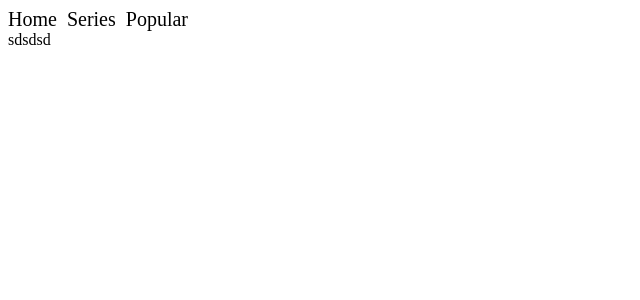
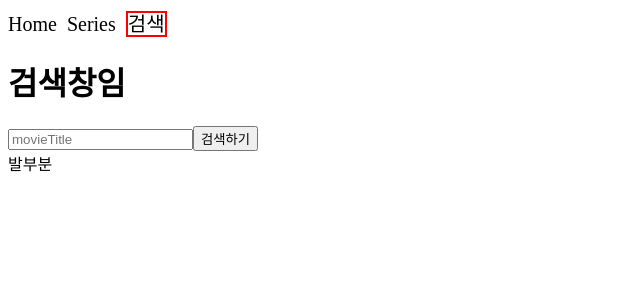
Before and after one commit to redbuttonking/react-for-beginners, a React (Create React App) app: page /search in a window 1280 px wide. Shown: the top 300 px of the page, without its empty margins (0-640 px from the left). Built offline with nearby package versions, Linux system fonts and the light colour scheme.

Commit message:
# day 11
readme 참고

```diff
--- a/src/App.jsx
+++ b/src/App.jsx
@@ -3,6 +3,7 @@ import Home from './pages/Home';
 import { BrowserRouter as Router, Routes, Route } from 'react-router-dom';
 import Header from './components/Header';
 import Footer from './components/Footer';
+import Search from './pages/Search';
 
 function App() {
   return (
@@ -11,6 +12,7 @@ function App() {
       <Routes>
         <Route path="/react-for-beginners" element={<Home />} />
         <Route path="/movie/:id" element={<Detail />} />
+        <Route path="/search" element={<Search />} />
       </Routes>
       <Footer />
     </Router>
--- a/src/components/Footer.jsx
+++ b/src/components/Footer.jsx
@@ -1,5 +1,5 @@
 function Footer() {
-  return <footer>sdsdsd</footer>;
+  return <footer>발부분</footer>;
 }
 
 export default Footer;
--- a/src/components/Header.jsx
+++ b/src/components/Header.jsx
@@ -18,8 +18,8 @@ function Header() {
         </NavLink>
       </span>
       <span className={style.navItem}>
-        <NavLink to={'/456'} className={({ isActive }) => (isActive ? style.activeLink : style.navLink)}>
-          Popular
+        <NavLink to={'/search'} className={({ isActive }) => (isActive ? style.activeLink : style.navLink)}>
+          검색
         </NavLink>
       </span>
     </header>
--- a/src/components/Movie.jsx
+++ b/src/components/Movie.jsx
@@ -3,12 +3,13 @@ import { Link } from 'react-router-dom';
 import style from '../styles/Movie.module.css';
 const IMG_URL = 'https://image.tmdb.org/t/p/w500';
 
-function Movie({ id, coverImg, title, genres, summary }) {
+function Movie({ id, coverImg, title }) {
   return (
     <div className={style.movie}>
       <Link to={`/movie/${id}`}>
         <img src={IMG_URL + coverImg} alt="movie_cover_img" />
       </Link>
+      <div>{title}</div>
       <h2 className={style.movieTitle}>{title}</h2>
     </div>
   );
@@ -18,8 +19,6 @@ Movie.propTypes = {
   id: PropTypes.number.isRequired,
   coverImg: PropTypes.string.isRequired,
   title: PropTypes.string.isRequired,
-  // summary: PropTypes.string.isRequired,
-  // genres: PropTypes.arrayOf(PropTypes.string).isRequired,
 };
 
 export default Movie;
--- /dev/null
+++ b/src/components/SearchInfo.jsx
@@ -0,0 +1,60 @@
+import { useEffect, useState } from 'react';
+import PropTypes from 'prop-types';
+import { Link } from 'react-router-dom';
+
+function SearchInfo({ id, text }) {
+  const [loding, setLoding] = useState(true);
+  const [response, setResponse] = useState([]);
+
+  const getSearchVal = async () => {
+    const options = {
+      method: 'GET',
+      headers: {
+        accept: 'application/json',
+        Authorization:
+          'Bearer eyJhbGciOiJIUzI1NiJ9.eyJhdWQiOiJhNmI5YjM0MjNlYTlhNTk0ZjhkNWNhOWVjMTQxM2FkOSIsInN1YiI6IjY2NWQ5ZGQ0MTZkMmZhNjk2ZWRkODBlYiIsInNjb3BlcyI6WyJhcGlfcmVhZCJdLCJ2ZXJzaW9uIjoxfQ.72BwyMmykV_qZqil2csMYEAPjT3pCjoPyOg1wiW4Kv4',
+      },
+    };
+
+    const json = await (
+      await fetch(
+        `https://api.themoviedb.org/3/search/movie?query=${text}&include_adult=false&language=ko-KR&page=1`,
+        options
+      )
+    ).json();
+    setResponse(json.results);
+    setLoding(false);
+  };
+
+  useEffect(() => {
+    if (text) {
+      getSearchVal();
+      console.log(response.id);
+    }
+  }, [text]);
+
+  return (
+    <div>
+      {loding ? null : (
+        <div>
+          {response.length > 0 ? (
+            response.map((movie) => (
+              <div key={movie.id}>
+                <Link to={`/movie/${movie.id}`}>
+                  {movie.title}/{movie.id}
+                </Link>
+              </div>
+            ))
+          ) : (
+            <p>No results found.</p>
+          )}
+        </div>
+      )}
+    </div>
+  );
+}
+SearchInfo.propTypes = {
+  text: PropTypes.string.isRequired,
+};
+
+export default SearchInfo;
--- a/src/pages/Detail.jsx
+++ b/src/pages/Detail.jsx
@@ -25,7 +25,7 @@ function Detail() {
         options
       )
     ).json();
-    console.log(json);
+    // console.log(json);
     setMovie(json);
     setLoding(false);
   };
@@ -33,9 +33,9 @@ function Detail() {
     getMovies();
   }, []);
 
-  useEffect(() => {
-    console.log(movie);
-  }, [movie]);
+  // useEffect(() => {
+  //   console.log(movie);
+  // }, [movie]);
 
   return (
     <div>
--- /dev/null
+++ b/src/pages/Search.jsx
@@ -0,0 +1,32 @@
+import { useEffect, useState } from 'react';
+import SearchInfo from '../components/SearchInfo';
+
+function Search() {
+  const [title, setTitle] = useState('');
+  const [submittedTitle, setSubmittedTitle] = useState('');
+  const onChange = (event) => {
+    setTitle(event.target.value);
+  };
+
+  const onSubmit = (event) => {
+    event.preventDefault();
+    setSubmittedTitle(title);
+  };
+
+  useEffect(() => {
+    console.log(title);
+  }, [title]);
+
+  return (
+    <div>
+      <h1>검색창임</h1>
+      <form onSubmit={onSubmit}>
+        <input type="text" value={title} onChange={onChange} placeholder="movieTitle"></input>
+        <button type="submit"> 검색하기 </button>
+      </form>
+      <SearchInfo text={submittedTitle} />
+    </div>
+  );
+}
+
+export default Search;
--- a/src/styles/Movie.module.css
+++ b/src/styles/Movie.module.css
@@ -15,7 +15,7 @@
 }
 
 .movieTitle {
-  margin: 0;
+  margin: 0px;
   text-align: center;
   overflow: hidden;
   text-overflow: ellipsis;
```
Also changed, not shown: 1 other file (tests, documents, lock files or other folders).
